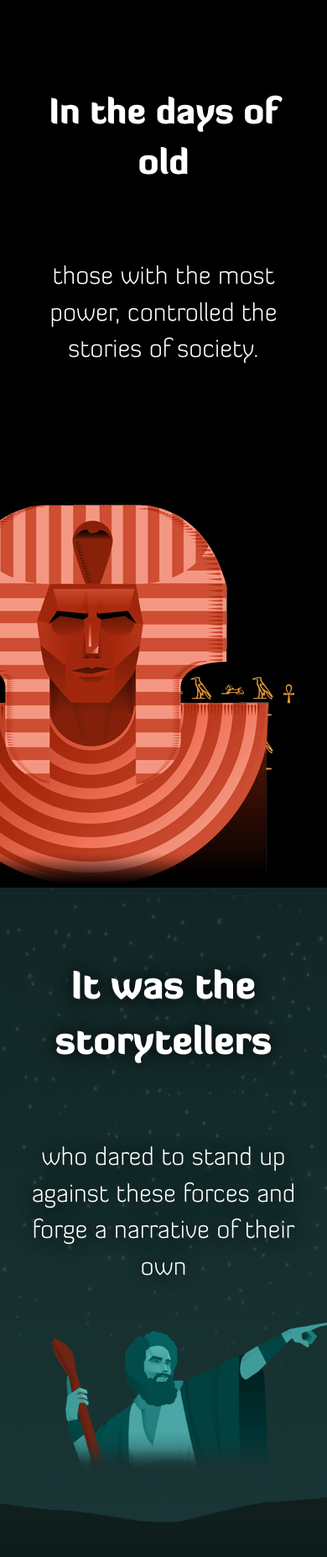
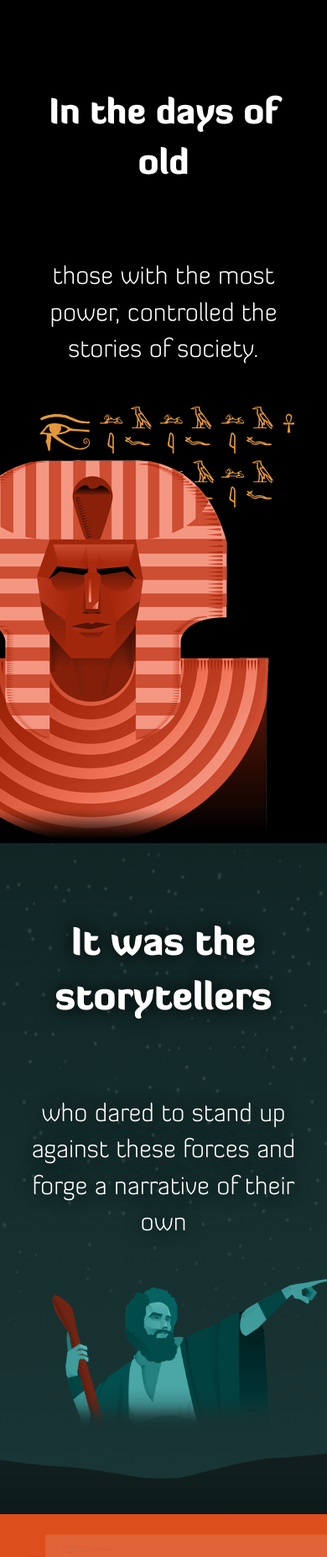
Before and after one commit to Quillor/StoryOfStories, a PHP site: page / in a window 390 px wide; the page is wider, and only the part inside the window is pictured. Shown: the part 2410-4264 px from the top of that part at 84% size. Run offline with PHP 8.4, Linux system fonts and the light colour scheme; some libraries are stand-ins or nearby versions; some web fonts are replaced.

Commit message:
Glyph Tweak
Fixed Glyph layout on responsive

```diff
--- a/css/style.css
+++ b/css/style.css
@@ -78,11 +78,9 @@ section {
 #egypt {
   background-color: black; }
   #egypt * #pharoah {
-    margin-top: 400px;
+    margin-top: 0;
     margin-bottom: -80px;
     z-index: 5; }
-  #egypt #glyphSVG {
-    margin-bottom: -500px; }
   #egypt * .glyph-items {
     fill: #dd851d;
     -webkit-animation-name: glow;
--- a/index.html
+++ b/index.html
@@ -538,7 +538,7 @@
       //Egypt
       var tweenFadeEgypt = TweenMax.to( $('.fade-in-egypt'), .3, {css:{
           opacity: 1,
-          marginTop: 30,
+          marginTop: -200,
           marginBottom: -40,
         }});
       controller.addTween('.fade-in-egypt', tweenFadeEgypt, 0);
--- a/sass/style.sass
+++ b/sass/style.sass
@@ -81,10 +81,10 @@ section
 #egypt
 	background-color: darken($blue-base, 80%)
 	* #pharoah
-		@include margin (400px null -80px null)
+		@include margin (0px null -80px null)
 		z-index: 5
 	#glyphSVG
-		@include margin (null null -500px null)
+		@include margin (null null null null)
 	* .glyph-items
 		@extend .zone1
 		fill: #dd851d
```
Also changed, not shown: 1 other file.
